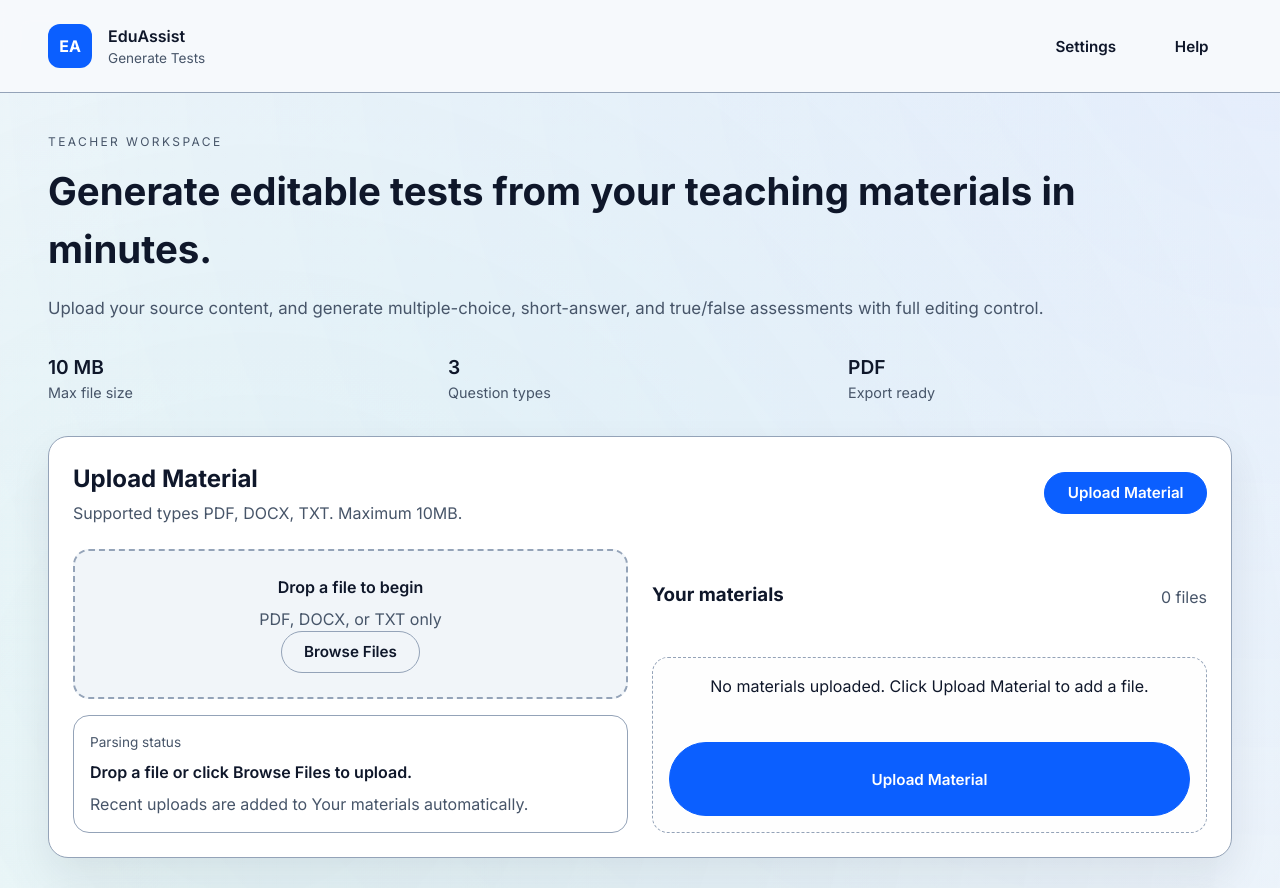
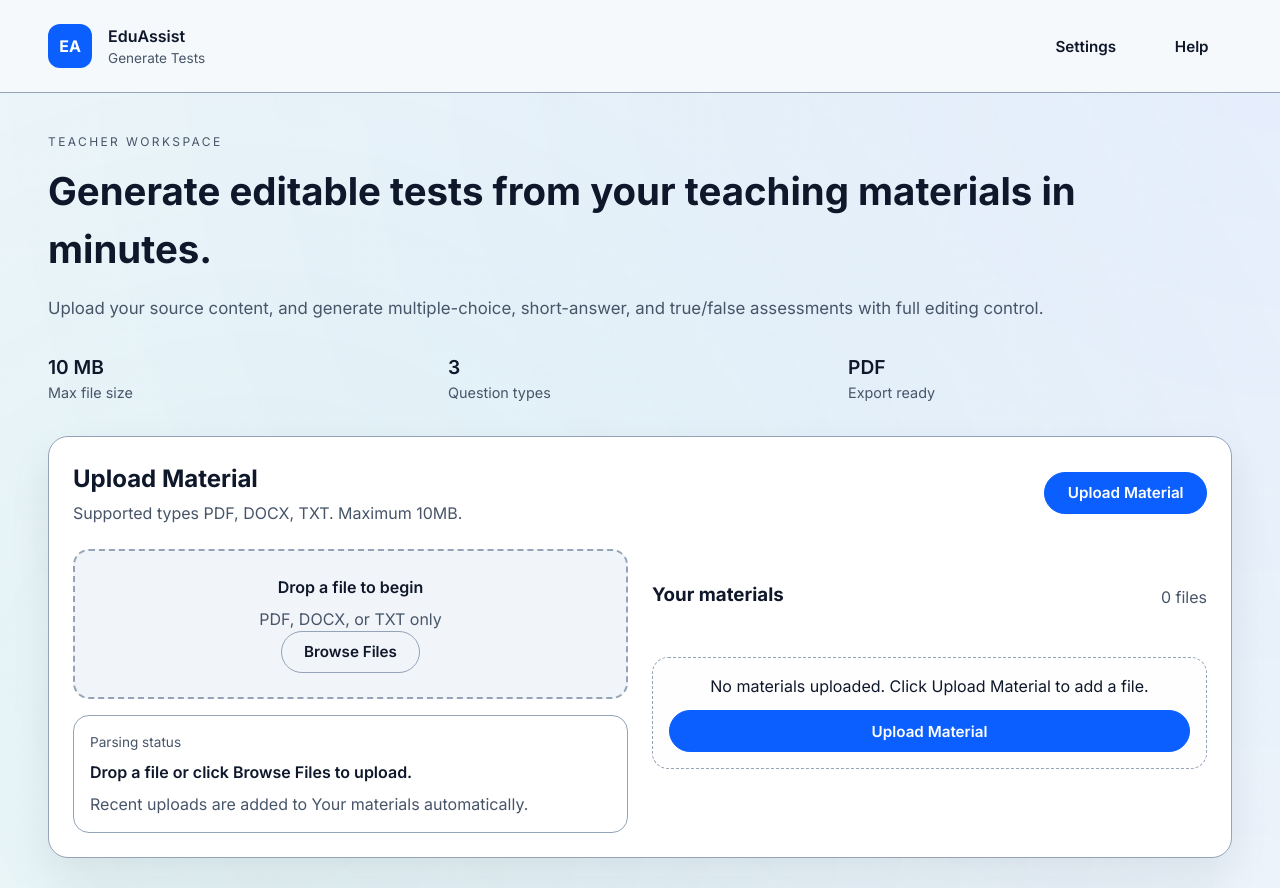
Before and after one commit to shahd803/EduAssist, a Next.js app: page / in a window 1280 px wide. Shown: the top 888 px of the page. Built offline with nearby package versions, Linux system fonts and the light colour scheme.

Commit message:
fixed sizing issue on uploading material

```diff
--- a/src/components/UploadPanel.jsx
+++ b/src/components/UploadPanel.jsx
@@ -113,6 +113,7 @@ function UploadPanel({ materials }) {
             <h3>Your materials</h3>
             <span className="muted">{fileCountLabel}</span>
           </div>
+          <div className="materials-scroll">
             {materialItems.map((material) => (
               <div key={material.id} className="material-row">
                 <div>
@@ -135,6 +136,7 @@ function UploadPanel({ materials }) {
             )}
           </div>
         </div>
+      </div>
     </section>
   )
 }
```
Lines whose indentation alone changed are shown as unchanged.
